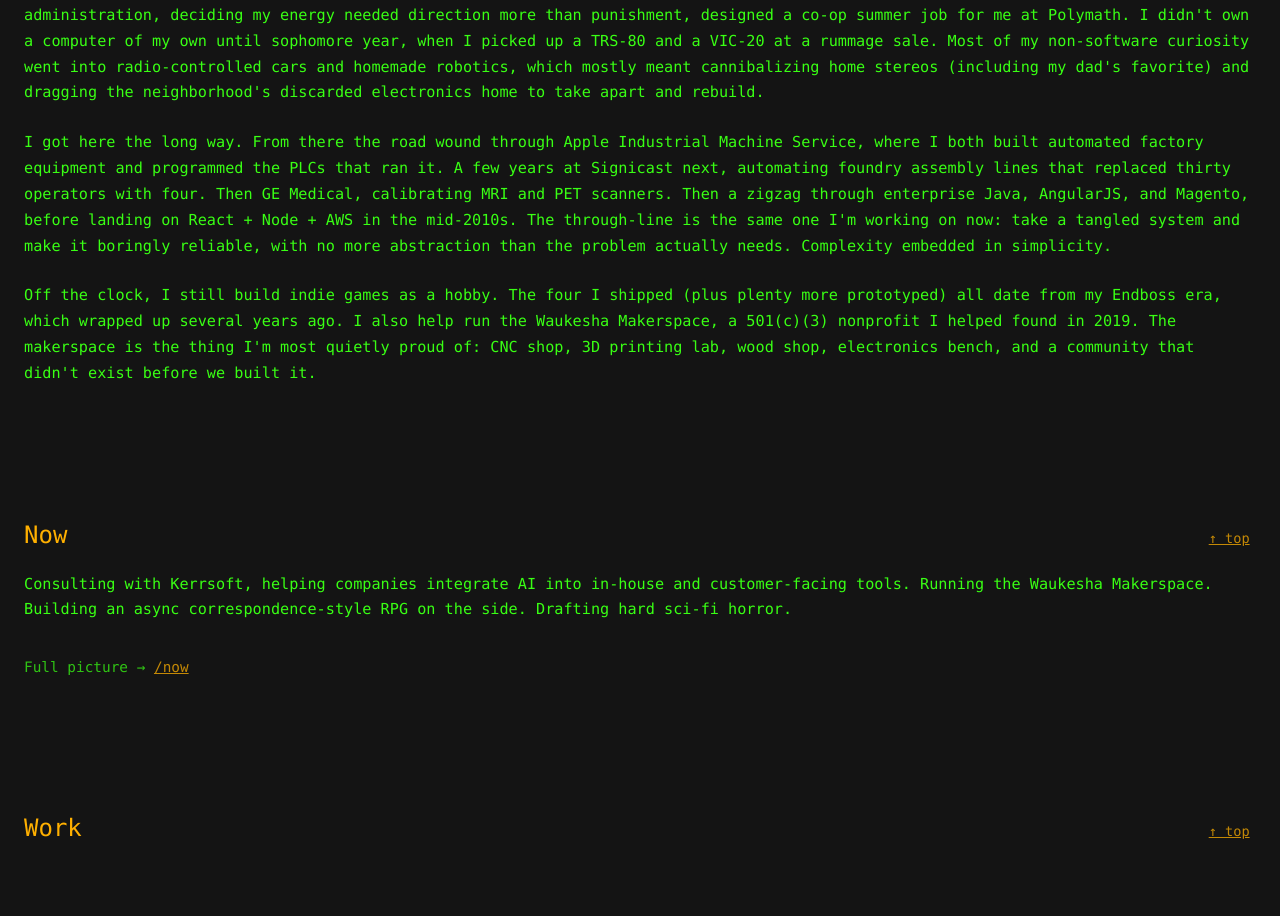
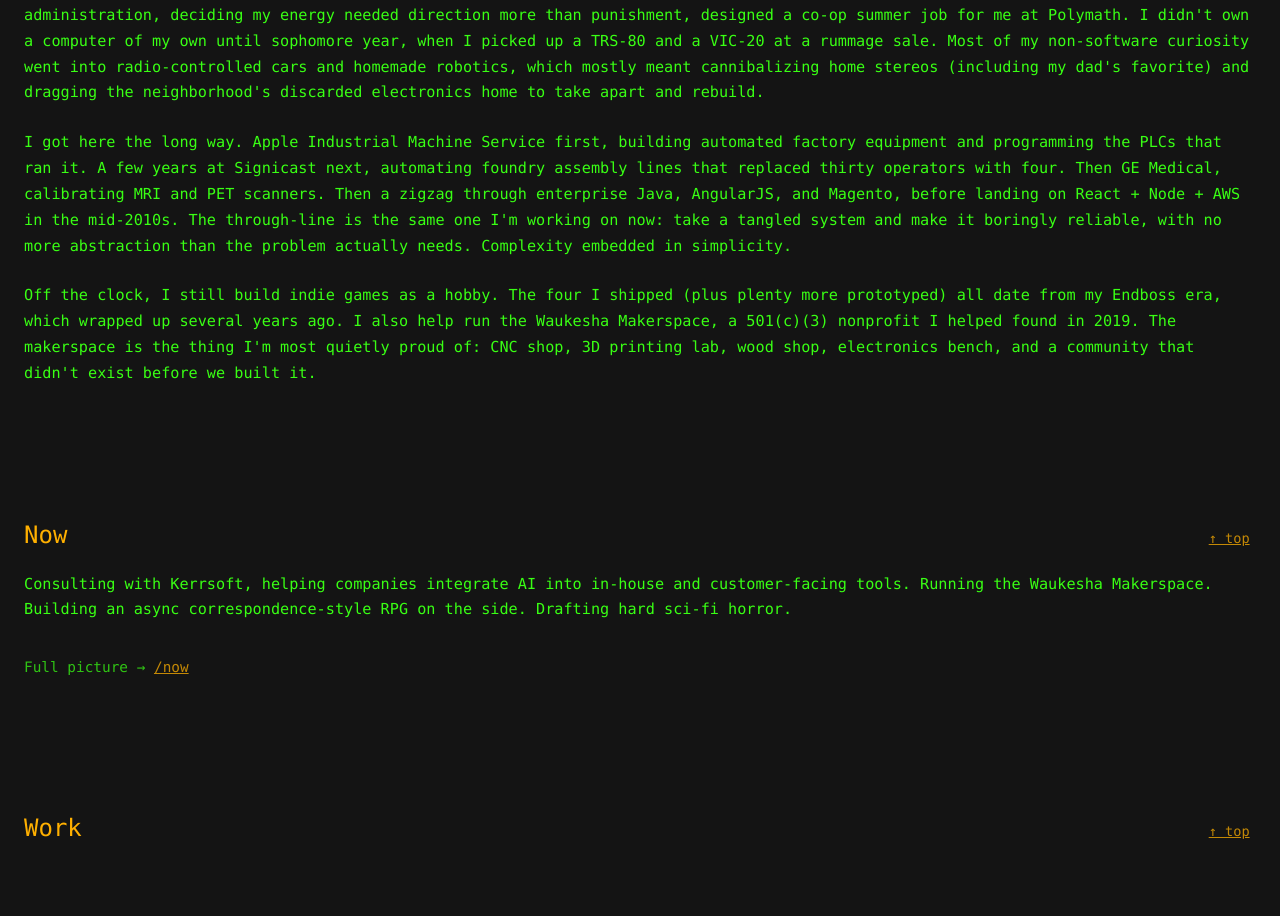
Before and after one commit to masterprompt/caseykerr.dev, a Next.js app: page / in a window 1280 px wide. Shown: the part 1145-2061 px from the top of the page. Built offline with nearby package versions, Linux system fonts and the light colour scheme; no server answers.

Commit message:
updated the about section

```diff
--- a/src/components/sections/AboutSection.tsx
+++ b/src/components/sections/AboutSection.tsx
@@ -29,9 +29,9 @@
           electronics home to take apart and rebuild.
         </p>
         <p>
-          I got here the long way. From there the road wound through Apple
-          Industrial Machine Service, where I both built automated factory
-          equipment and programmed the PLCs that ran it. A few years at
+          I got here the long way. Apple Industrial Machine Service first,
+          building automated factory equipment and programming the PLCs that
+          ran it. A few years at
           Signicast next, automating foundry assembly lines that replaced
           thirty operators with four. Then GE Medical, calibrating MRI and PET
           scanners. Then a zigzag through enterprise Java, AngularJS, and
```
